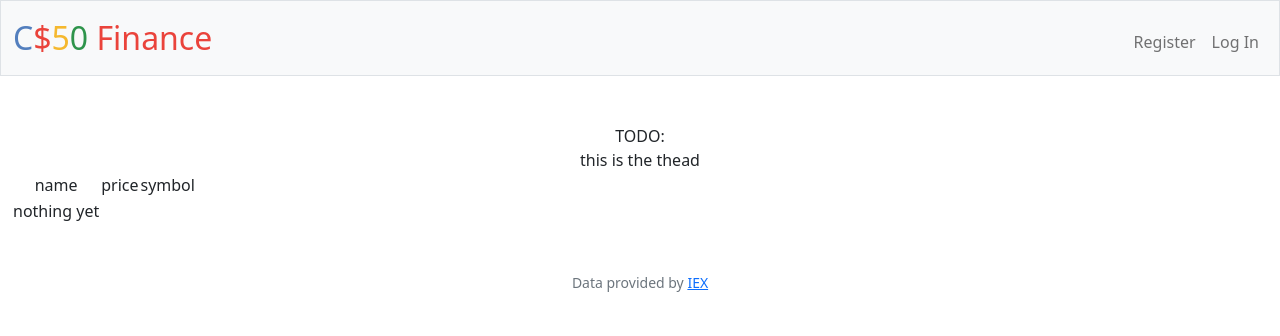
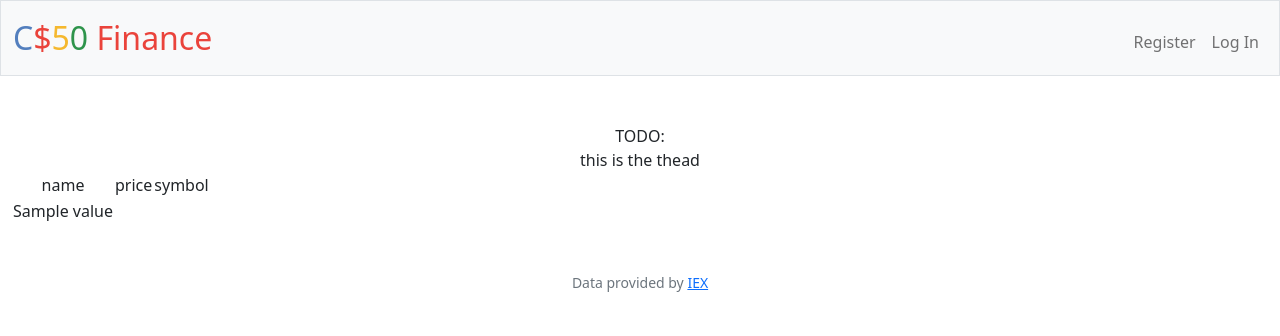
Before and after one commit to Hillgrove/CS50x, a Flask app: template week09/4.pset09/finance/templates/quoted.html in a window 1280 px wide. Shown: the top 336 px of the page. Run offline with Flask 3, Linux system fonts and the light colour scheme; the template is opened without the code that fills it: most values are stand-ins (such as "Sample title", 1, 10 or a date in 2020); some libraries are stand-ins or nearby versions.

Commit message:
Wed, Aug 30, 2023, 11:32 AM +02:00

```diff
--- a/week09/4.pset09/finance/app.py
+++ b/week09/4.pset09/finance/app.py
@@ -106,8 +106,8 @@ def quote():
 
     if request.method == "POST":
         print(f'DEBUG -- Symbol requested: {request.form.get("symbol")}')
-        quote = request.form.get(request.form.get("symbol"))
 
+        quote = lookup(request.form.get("symbol"))
         print(f'DEBUG -- Quote requested: {quote}')
         return render_template("quoted.html", quote=quote)
 
--- a/week09/4.pset09/finance/templates/quoted.html
+++ b/week09/4.pset09/finance/templates/quoted.html
@@ -14,7 +14,12 @@
             <td>symbol</td>
         </tr>
         <tr>
-            <td>nothing yet</td>
+            {% for key, value in quote %}
+                <td>
+                    {{ value }}
+                </td>
+            {% endfor %}
+
         </tr>
     </table>
 {% endblock %}
```
